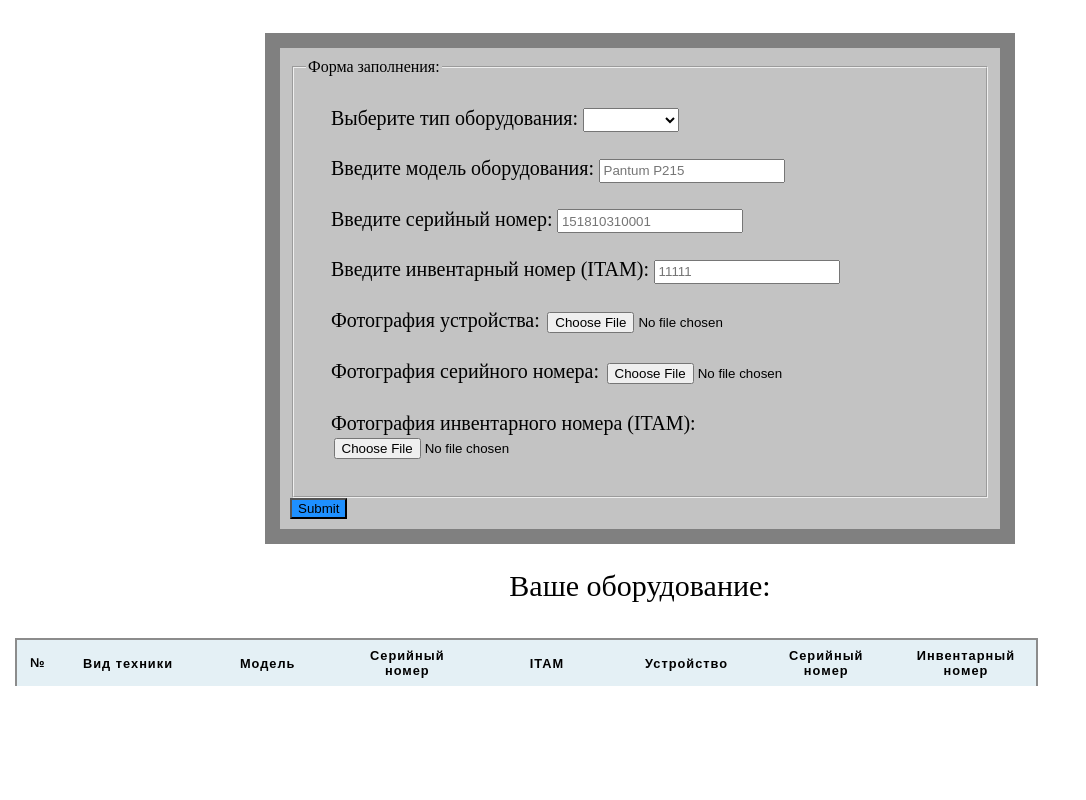
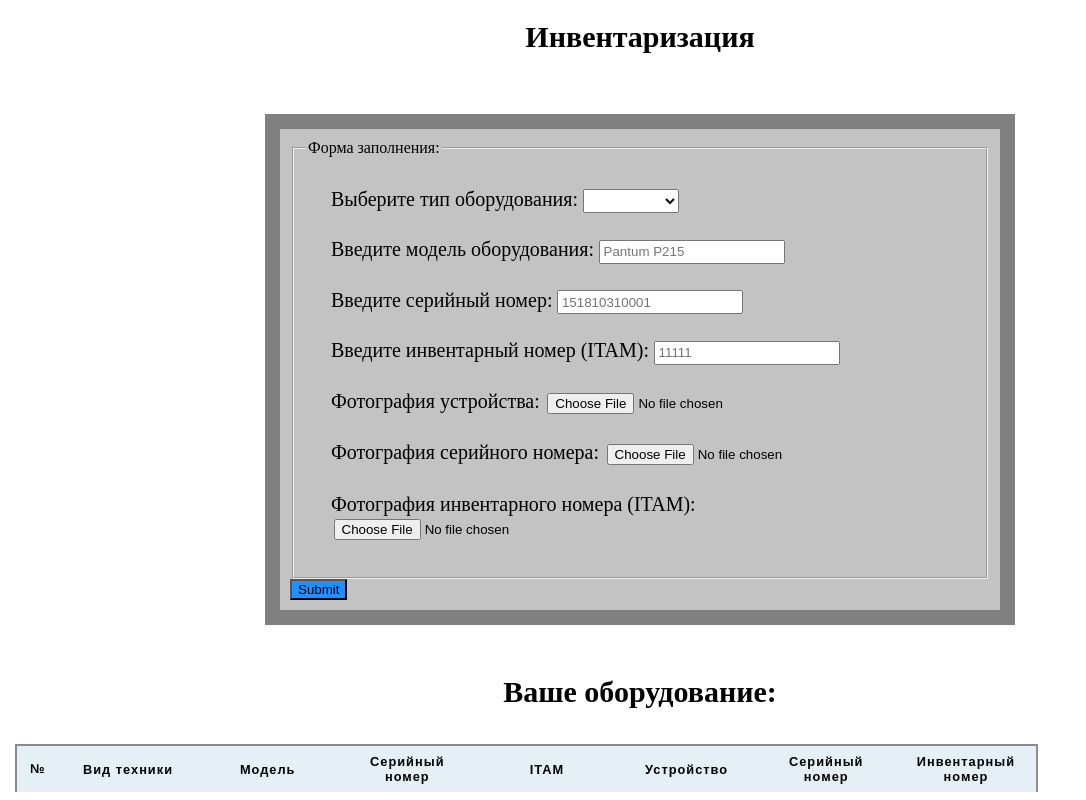
Before and after one commit to Klonochkin/practical-task, a FastAPI app: page / in a window 1280 px wide. Shown: the whole page, without its empty margins (0-1086 px from the left). Run offline with FastAPI, Linux system fonts and the light colour scheme; data that the repository does not hold is empty.

Commit message:
refactor: improve classnames and remove extra tags

```diff
--- a/static/scripts.js
+++ b/static/scripts.js
@@ -147,7 +147,7 @@ function saveClick(
     ceil8.textContent = photo_ITAM_device;
     ceil9.innerHTML += `<button id="delete${number}" onclick="deleteData('${number}')" class="table__button">delete</button>`;
     ceil10.innerHTML += `<button id="add${number}" onclick="changeData('${number}')" class="table__button">edit</button>`;
-    ceil11.innerHTML += `<button id="save${number}" onclick="saveData('${number}')" class="table__hidden-button">save</button>`;
+    ceil11.innerHTML += `<button id="save${number}" onclick="saveData('${number}')" class="table__button table__button--hidden">save</button>`;
     num.isSave = true;
 }
 
--- a/static/style.css
+++ b/static/style.css
@@ -3,56 +3,49 @@
   min-width: 800px;
   margin: 0px auto;
 }
-.form__background{
+.form__content{
   background: rgb(195, 195, 195) ;
   display: inline-block;
   margin: 25px;
   padding: 10px;
   border: 15px grey solid;
 }
-.form__field-select{
+.form__field{
+  display: block;
   margin:25px;
   font-size: 20px;
 }
-.form__field-select-text{
+.form__field-input{
   padding: 2.5px;
   text-align: left;
 }
-.form__field-select-type{
-  padding: 2.5px;
-  text-align: right;
-}
-.table{
+.heading-text{
   text-align: center;
   font-size: 30px;
   margin-bottom: 35px;
 }
-.table__design{
+.table{
   max-width: 1250px;
   min-width: 1250px;
   margin: 0px auto;
   text-align: center;
 }
-.table__th-top-line{
-  border-top: 2px solid rgb(140 140 140);
-  background-color: rgb(228 240 245);
-  line-height: 30px;
-  width: 10px;
-}
-.table__th{
+.table__head{
   border-top: 2px solid rgb(140 140 140);
   background-color: rgb(228 240 245);
   width: 100px;
 }
-.table__hidden-button{
-  display: none;
+.table__head--first{
   line-height: 30px;
-  width: 45px;
+  width: 10px;
 }
 .table__button{
   line-height: 30px;
 }
-.table__th-button{
+.table__button--hidden{
+  display: none;
+}
+.table__head-button{
   width: 45px;
 }
 button{
--- a/templates/index.html
+++ b/templates/index.html
@@ -4,23 +4,21 @@
 <head>
     <meta name="viewport" content="width=device-width, initial-scale=1">
     <meta charset="utf-8">
-
     <link href="/static/style.css" rel="stylesheet">
     <title>Форма</title>
 </head>
 
 <body>
-    <div>
+    <h1 class="heading-text">Инвентаризация</h1>
     <div id="1" class="form">
         <form id="form1" action="/send/" method="post">
-                <div class="form__background">
+            <div class="form__content">
                 <fieldset>
                     <legend>
                         Форма заполнения:
                     </legend>
-                        <div class="form__field-select">
-                            <label>Выберите тип оборудования:
-                                <select class="form__field-select-type" name="type_device" id="type_device_select" required>
+                    <label class="form__field">Выберите тип оборудования:
+                        <select class="form__field-input" name="type_device" id="type_device_select" required>
                             <option value=""></option>
                             <option value="Компьютер">Компьютер</option>
                             <option value="Принтер">Принтер</option>
@@ -30,91 +28,75 @@
                             <option value="Шредер">Шредер</option>
                         </select>
                     </label>
-                        </div>
-                        <div class="form__field-select">
-                            <label>Введите модель оборудования:
-                                <input class="form__field-select-text" type="text" name="model_device"
+                    <label class="form__field">Введите модель оборудования:
+                        <input class="form__field-input" type="text" name="model_device"
                             id="model_device_select" placeholder="Pantum P215" required autocomplete="off">
                     </label>
-                        </div>
-                        <div class="form__field-select">
-                            <label>Введите серийный номер:
-                                <input class="form__field-select-text" type="text" name="serial_number"
+                    <label class="form__field">Введите серийный номер:
+                        <input class="form__field-input" type="text" name="serial_number"
                             id="serial_number_device_select" placeholder="151810310001" required
                             autocomplete="off">
                     </label>
-                        </div>
-                        <div class="form__field-select">
-                            <label>Введите инвентарный номер (ITAM):
-                                <input class="form__field-select-text" type="text" name="ITAM_device" id="ITAM_device_select"
+                    <label class="form__field">Введите инвентарный номер (ITAM):
+                        <input class="form__field-input" type="text" name="ITAM_device" id="ITAM_device_select"
                             placeholder="11111" required autocomplete="off">
                     </label>
-                        </div>
-                        <div class="form__field-select">
-                            <label>Фотография устройства:
-                                <input id="img1" class="form__field-select-text" type="file" name="photo_device"
+                    <label class="form__field">Фотография устройства:
+                        <input id="img1" class="form__field-input" type="file" name="photo_device"
                             id="photo_device_select" accept=".png,.jpeg,.jpg" required>
                     </label>
-                        </div>
-                        <div class="form__field-select">
-                            <label>Фотография серийного номера:
-                                <input class="form__field-select-text" type="file" name="photo_serial_number_device"
+                    <label class="form__field">Фотография серийного номера:
+                        <input class="form__field-input" type="file" name="photo_serial_number_device"
                             id="photo_serial_number_device_select" accept=".png,.jpeg,.jpg" required>
                     </label>
-                        </div>
-                        <div class="form__field-select">
-                            <label>Фотография инвентарного номера (ITAM):
-                                <input class="form__field-select-text" type="file" name="photo_ITAM_device"
+                    <label class="form__field">Фотография инвентарного номера (ITAM):
+                        <input class="form__field-input" type="file" name="photo_ITAM_device"
                             id="photo_ITAM_device_select" accept=".png,.jpeg,.jpg" required>
                     </label>
-                        </div>
                 </fieldset>
                 <button >Submit</button>
                 </div>
             </div>
         </form>
     </div>
-        <div class="table">
+    <h2 class="heading-text">
         Ваше оборудование:
-        </div>
-        <div>
-            <table id="table_device" class="table__design">
+    </h2>
+    <table id="table_device" class="table">
         <thead>
             <tr>
                 <th scope="col"
-                            class="table__th-top-line">
+                    class="table__head table__head--first">
                     №</th>
                 <th scope="col"
-                        class="table__th">
+                class="table__head">
                     Вид техники</th>
                 <th scope="col"
-                        class="table__th">
+                class="table__head">
                     Модель</th>
                 <th scope="col"
-                        class="table__th">
+                class="table__head">
                     Серийный номер</th>
                 <th scope="col"
-                        class="table__th">
+                class="table__head">
                     ITAM</th>
                 <th scope="col"
-                        class="table__th">
+                class="table__head">
                     Устройство</th>
                 <th scope="col"
-                        class="table__th">
+                class="table__head">
                     Серийный номер</th>
                 <th scope="col"
-                        class="table__th">
+                class="table__head">
                     Инвентарный номер</th>
-                        <th scope="col" class="table__th-button"></th>
-                        <th scope="col" class="table__th-button"></th>
-                        <th scope="col" class="table__th-button"></th>
+                <th scope="col" class="table__head-button"></th>
+                <th scope="col" class="table__head-button"></th>
+                <th scope="col" class="table__head-button"></th>
             </tr>
         </thead>
         <tbody>
         </tbody>
     </table>
-        </div>
-    </div>
     <script src="/static/scripts.js"></script>
 </body>
 
```
Lines whose indentation alone changed are shown as unchanged.
